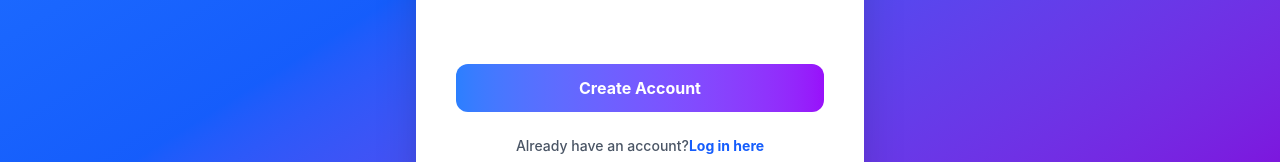
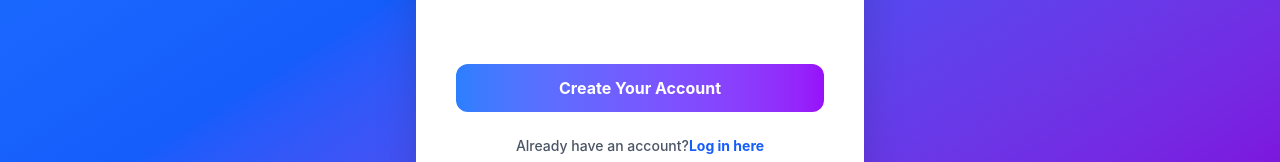
Before and after one commit to MoinudeenTak/Ecommerce1, a React (Vite) app: page /SignUp in a window 1280 px wide. Shown: the part 556-718 px from the top of the page. Built offline with nearby package versions, Linux system fonts and the light colour scheme.

Commit message:
first file on git hub

```diff
--- a/src/Components/LoginSignup/SignUp.jsx
+++ b/src/Components/LoginSignup/SignUp.jsx
@@ -102,7 +102,7 @@ const SignUp = () => {
             type="submit"
             className="w-full bg-linear-to-r from-blue-500 to-purple-600 text-white font-bold py-3 rounded-xl hover:shadow-xl hover:scale-105 transition duration-200 mt-10 active:scale-95"
           >
-            Create Account
+            Create Your Account
           </button>
 
           <p className="text-center text-gray-600 text-sm font-medium">
```
